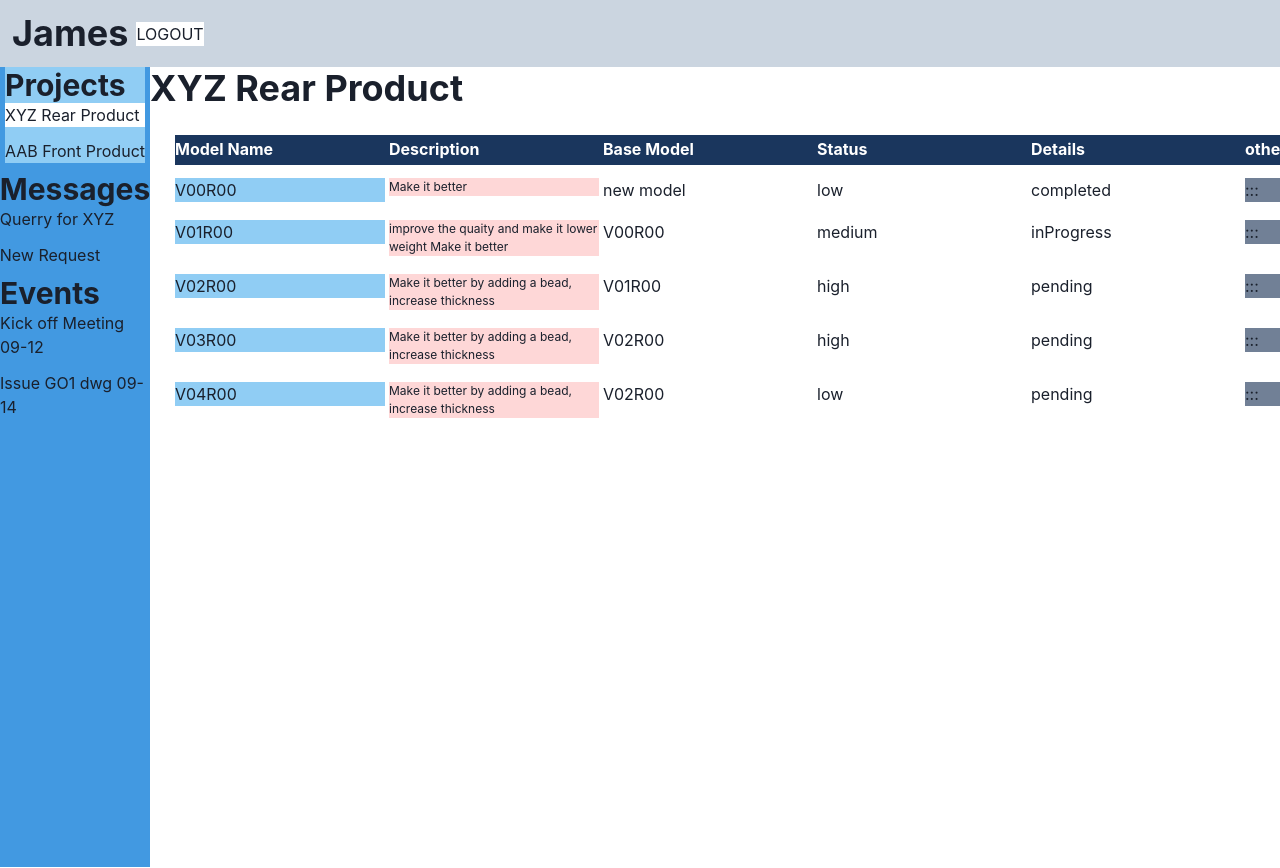
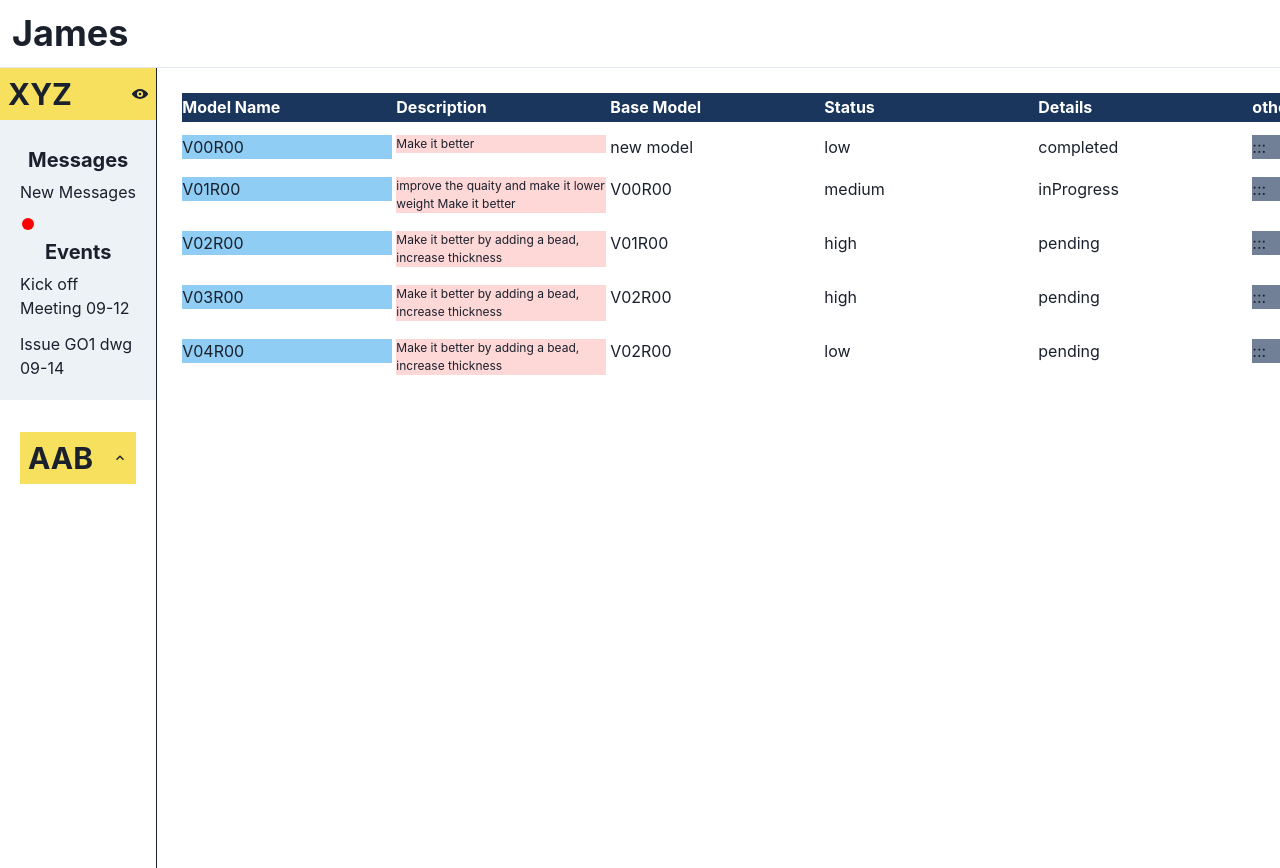
Before and after one commit to matterholt/feaTasker, a Next.js app: page /dashboard in a window 1280 px wide. Shown: the top 868 px of the page. Built offline with nearby package versions, Linux system fonts and the light colour scheme.

Commit message:
side menu work

```diff
--- a/src/components/Dashboard/HeaderDash.js
+++ b/src/components/Dashboard/HeaderDash.js
@@ -2,11 +2,11 @@ import {Box,Heading,HStack} from '@chakra-ui/react';
 export const HeaderDash = (props) => {
     const {name}=props
   return(
-    <HStack bg="gray.300" p="3">
+    <HStack borderBottom='1px' borderColor='gray.200' p="3" justify="space-between">
 
         <Box><Heading>{name}</Heading></Box>
 
-        <Box bg="white">LOGOUT</Box>
+        <Box bg="red.100" border="1px" borderRadius={10} p="1">LOGOUT</Box>
     </HStack>
   )
 };
--- a/src/components/Dashboard/SideMenu.js
+++ b/src/components/Dashboard/SideMenu.js
@@ -1,16 +1,34 @@
-import { VStack, Box ,Heading,List,ListItem,ListIcon} from '@chakra-ui/react'
-import { MdCheckCircle,MdSettings} from '@chakra-ui/icons'
+import { VStack,HStack, Box ,Heading,List,ListItem,ListIcon,Icon} from '@chakra-ui/react'
+import { MdCheckCircle,MdSettings,ViewIcon,ChevronUpIcon,BellIcon} from '@chakra-ui/icons'
+const CircleIcon = (props) => (
+    <Icon viewBox='0 0 200 200' {...props}>
+      <path
+        fill='red'
+        d='M 100, 100 m -75, 0 a 75,75 0 1,0 150,0 a 75,75 0 1,0 -150,0'
+      />
+    </Icon>
+  )
+const SectionTitle=(props)=>{
+    const {title,isOpen}= props
+    return(
+        <HStack justify="space-between" bg="yellow.300" p={2}>
 
-const SectionTitle=(props)=>{
-    const {title}= props
-    return(
         <Heading as='h2' size='lg'>{title}</Heading>
+        {isOpen ? <ViewIcon/> : <ChevronUpIcon/>}
+        </HStack>
     )
 }
+ const SubHeading = (props)=>{
+    const {title}= props
+
+     return(
+        <Heading as='h3' size='md' textAlign="center" p={2}>{title}</Heading>
+     )
+ }
 const EventSection = ()=>{
     return(
         <Box>
-        <SectionTitle title="Events" />
+        <SubHeading title="Events" />
             <List spacing={3}>
                 <ListItem>
                     Kick off Meeting 09-12
@@ -23,46 +41,46 @@ const EventSection = ()=>{
     )
 }
 
-const ProjectSection= ()=>{
-    return(
-        <Box bg="blue.200">
-            <SectionTitle title="Projects" />
-
+const MessagesSection = ()=>{
+    return (
+        <Box >
+            <SubHeading title="Messages" />
             <List spacing={3}>
-                <ListItem bg="white">
-                   XYZ Rear Product
+                <ListItem>
+                  New Messages
                 </ListItem>
-                <ListItem>
-                    AAB Front Product
+                <ListItem >
+                    <HStack>New Messages <CircleIcon/>
+                    </HStack>
                 </ListItem>
             </List>
         </Box>
     )
 }
 
-const MessagesSection = ()=>{
-    return (
-        <Box>
-            <SectionTitle title="Messages" />
-            <List spacing={3}>
-                <ListItem>
-                   Querry for XYZ
+const ProjectSection= ()=>{
+    return(
+            <List spacing={3} >
+                <ListItem bg="white">
+                    <SectionTitle title="XYZ"  isOpen={true}/>
+                    <Box bg="gray.100"  p="5">
+                        <MessagesSection/>
+                        <EventSection/>
+                    </Box>
                 </ListItem>
-                <ListItem>
-                    New Request
+
+                <ListItem p="5">
+                <SectionTitle title="AAB"  isOpen={false}/>
+
                 </ListItem>
             </List>
-        </Box>
     )
 }
 
-
 export const SideMenu= ()=>{
     return(
-    <VStack h="100vh" bg="blue.400">
+    <VStack h="100vh" borderRight='1px' >
         <ProjectSection isDisplayed={true}/>
-        <MessagesSection/>
-        <EventSection/>
     </VStack>
 
 )}
--- a/src/pages/dashboard/index.js
+++ b/src/pages/dashboard/index.js
@@ -13,7 +13,7 @@ import {HeaderDash,SideMenu} from "../../components/Dashboard"
     return(
         <Grid
         templateRows='150px, 1fr'
-        templateColumns='150px 1fr'
+        templateColumns='min-content 1fr'
         >
 
         <GridItem colSpan={2}>
@@ -24,7 +24,6 @@ import {HeaderDash,SideMenu} from "../../components/Dashboard"
         </GridItem>
 
           <GridItem>
-            <Heading>XYZ Rear Product</Heading>
 
             <CmRequest_listView cmRequest={cmRequest}/>
 
```
